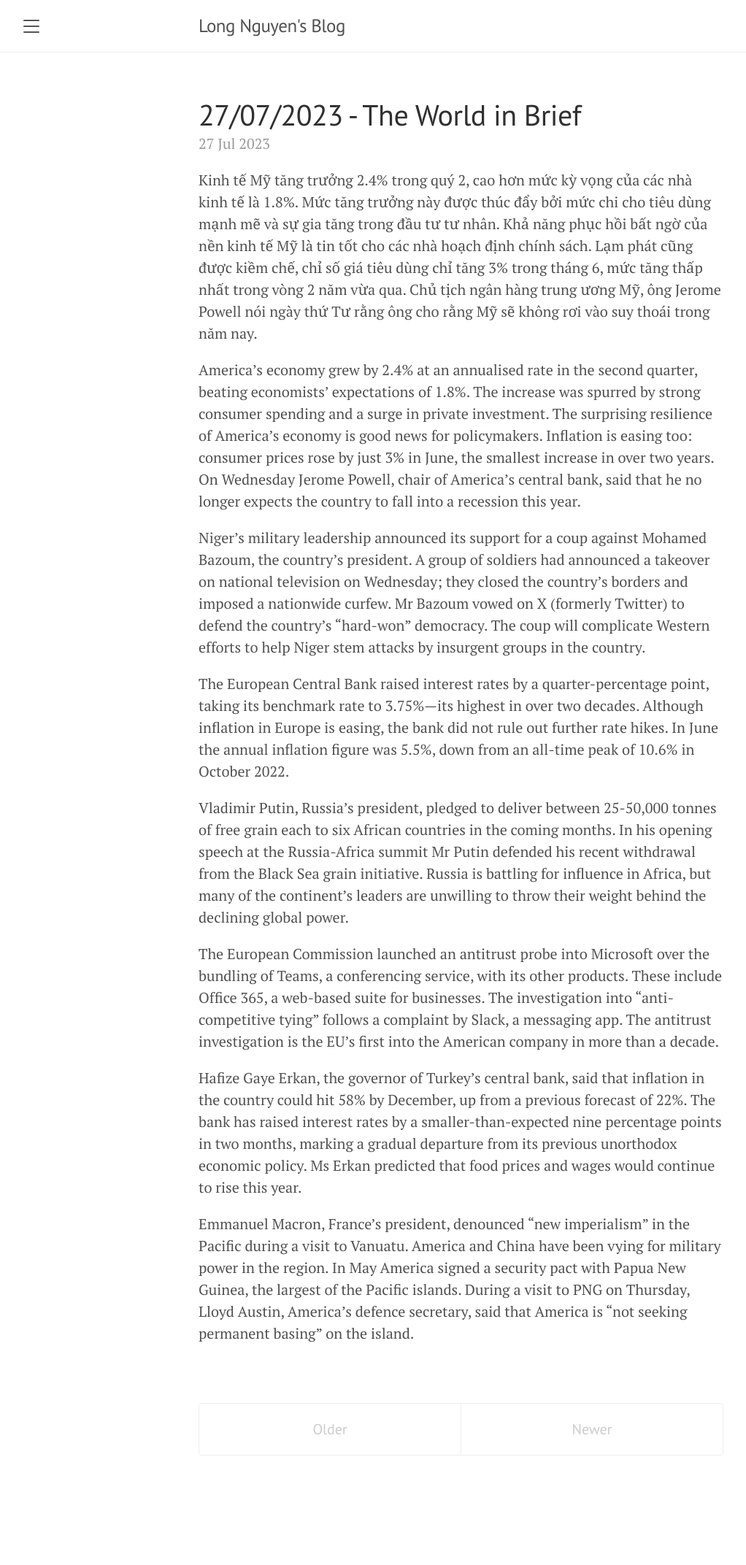
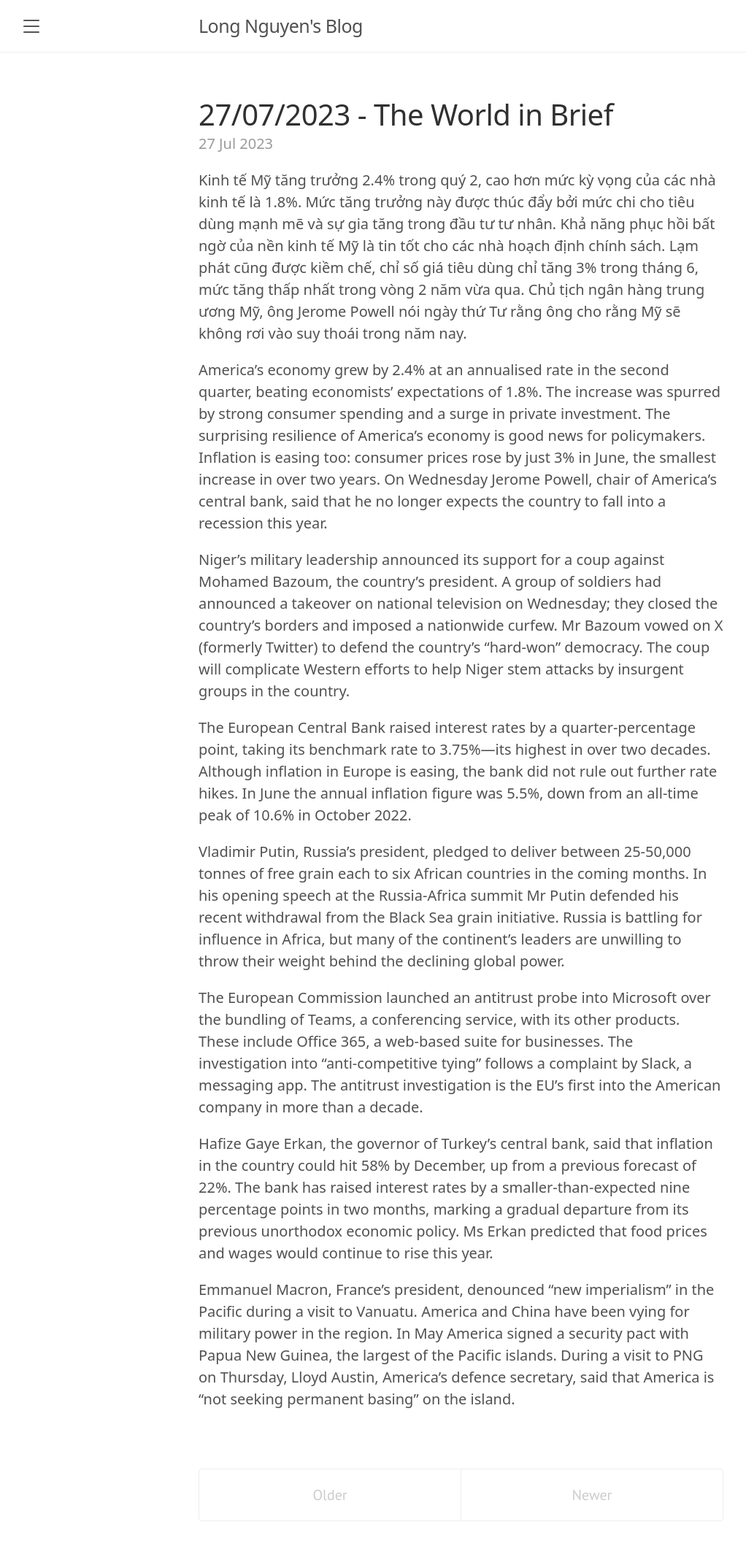
Before and after one commit to longnt2810/longnt2810.github.io, a Jekyll site: the page built from index.html, in a window 1280 px wide. Shown: the whole page at 73% size, without its empty margins (8-1030 px from the left). Built offline with Jekyll 4.4.1, drawn with Linux system fonts in a browser that asks for light colours; the list of posts is cut into pages by our own code; before the commit the page ends 2054 px from its top, so only the background shows below that.

Commit message:
Update lanyon.css: change font

```diff
--- a/public/css/lanyon.css
+++ b/public/css/lanyon.css
@@ -41,11 +41,11 @@ body {
 }
 
 html {
-  font-family: "PT Serif", Georgia, "Times New Roman", serif;
+  font-family: "Noto Sans", Georgia, "Times New Roman", serif;
 }
 
 h1, h2, h3, h4, h5, h6 {
-  font-family: "PT Sans", Helvetica, Arial, sans-serif;
+  font-family: "Noto Sans", Helvetica, Arial, sans-serif;
   font-weight: 400;
   color: #313131;
   letter-spacing: -.025rem;
```
